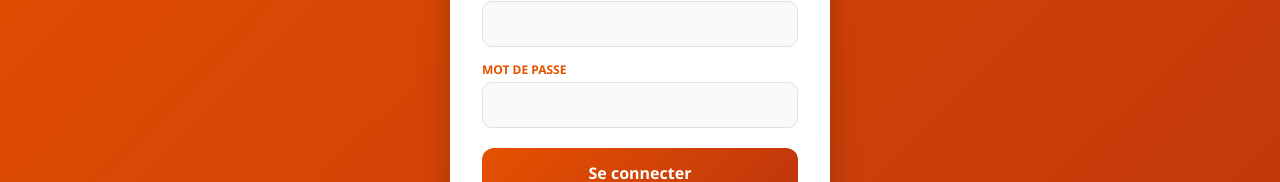
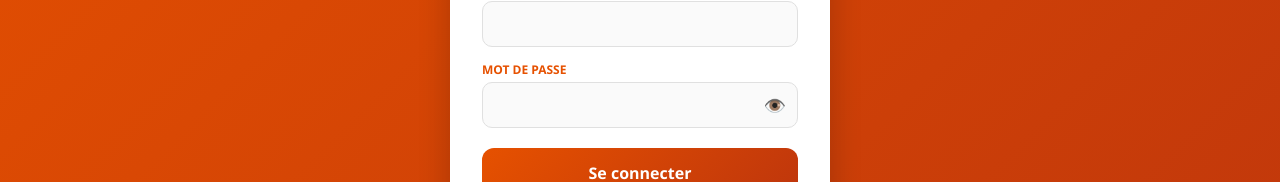
Before and after one commit to Kouadioko/ROBOTIKS, a React (Vite) app: page / in a window 1280 px wide. Shown: the part 386-568 px from the top of the page. Built offline with nearby package versions, Linux system fonts and the light colour scheme; no server answers.

Commit message:
Afficher/masquer le mot de passe sur l'écran de connexion

```diff
--- a/src/App.jsx
+++ b/src/App.jsx
@@ -12,6 +12,7 @@ import { applyRemoteData } from './store';
 function LoginScreen({ onLogin }) {
   const [email, setEmail] = useState('');
   const [password, setPassword] = useState('');
+  const [showPassword, setShowPassword] = useState(false);
   const [error, setError] = useState('');
   const [loading, setLoading] = useState(false);
 
@@ -50,11 +51,19 @@ function LoginScreen({ onLogin }) {
           </div>
           <div style={{ marginBottom: 20 }}>
             <label style={{ display: 'block', fontSize: 12, fontWeight: 700, color: '#e65100', marginBottom: 4, textTransform: 'uppercase' }}>Mot de passe</label>
-            <input
-              type="password" value={password} onChange={e => setPassword(e.target.value)}
-              required autoComplete="current-password"
-              style={{ width: '100%', padding: '12px 14px', borderRadius: 10, border: '1.5px solid #e0e0e0', fontSize: 15 }}
-            />
+            <div style={{ position: 'relative' }}>
+              <input
+                type={showPassword ? 'text' : 'password'} value={password} onChange={e => setPassword(e.target.value)}
+                required autoComplete="current-password"
+                style={{ width: '100%', padding: '12px 44px 12px 14px', borderRadius: 10, border: '1.5px solid #e0e0e0', fontSize: 15 }}
+              />
+              <button type="button" onClick={() => setShowPassword(s => !s)} style={{
+                position: 'absolute', right: 12, top: '50%', transform: 'translateY(-50%)',
+                background: 'none', border: 'none', fontSize: 18, cursor: 'pointer', color: '#888'
+              }}>
+                {showPassword ? '🙈' : '👁️'}
+              </button>
+            </div>
           </div>
           {error && <div style={{ color: '#c62828', fontSize: 13, marginBottom: 14, textAlign: 'center' }}>{error}</div>}
           <button type="submit" disabled={loading} style={{
```
